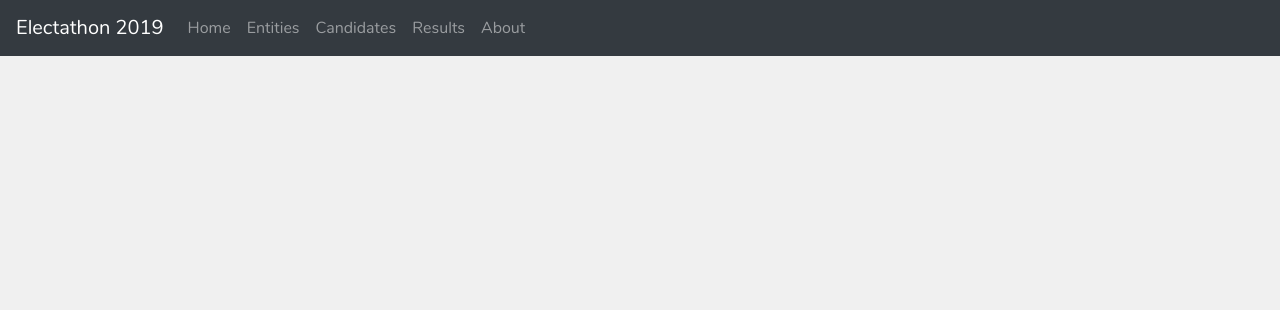
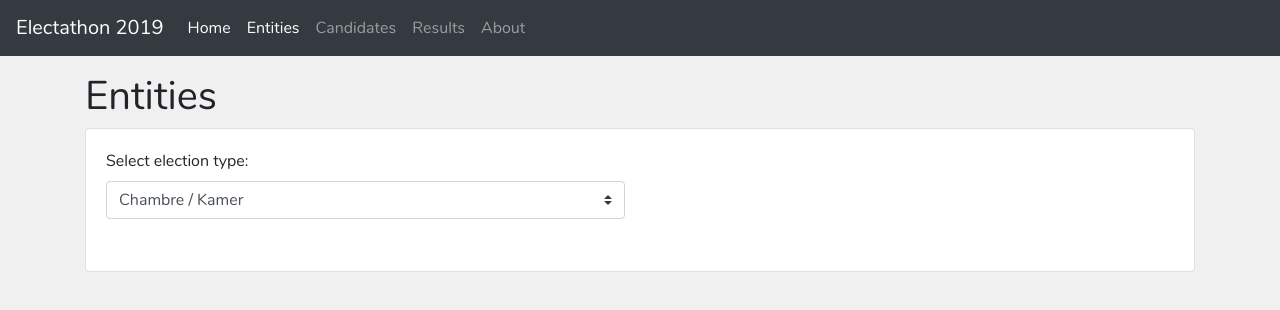
Before and after one commit to Thib-G/electathon19-app, a Vue app: page /#/entities/CK in a window 1280 px wide. Before the commit this address led to /#/detail-results. Shown: the top 310 px of the page. Built offline with nearby package versions, Linux system fonts and the light colour scheme; no server answers.

Commit message:
Add url params for entities and results

```diff
--- a/src/App.vue
+++ b/src/App.vue
@@ -4,9 +4,7 @@
     <b-container>
       <b-row class="mt-3">
         <b-col>
-          <keep-alive>
-            <router-view />
-          </keep-alive>
+          <router-view />
         </b-col>
       </b-row>
     </b-container>
--- a/src/components/navbar/NavbarComponent.vue
+++ b/src/components/navbar/NavbarComponent.vue
@@ -7,14 +7,23 @@
     <b-collapse id="nav-collapse" is-nav>
       <b-navbar-nav>
         <b-nav-item
-          v-for="r in $router.options.routes"
+          v-for="r in navRoutes"
           :key="r.name"
           :to="r.path"
-          active-class="active"
-          exact>
+          active-class="active">
           {{ r.meta.longName }}
         </b-nav-item>
       </b-navbar-nav>
     </b-collapse>
   </b-navbar>
 </template>
+
+<script>
+export default {
+  computed: {
+    navRoutes() {
+      return this.$router.options.routes.filter(r => r.meta.menu);
+    },
+  },
+};
+</script>
--- a/src/router.js
+++ b/src/router.js
@@ -19,9 +19,17 @@ export default new Router({
     },
     {
       path: '/entities',
+      redirect: '/entities/CK',
+      meta: {
+        menu: true,
+        longName: 'Entities',
+      },
+    },
+    {
+      path: '/entities/:id',
       name: 'entities',
       meta: {
-        menu: true,
+        menu: false,
         longName: 'Entities',
       },
       component: () => import(/* webpackChunkName: "entities" */ './views/Entities.vue'),
@@ -37,9 +45,17 @@ export default new Router({
     },
     {
       path: '/results',
+      redirect: '/results/CK',
+      meta: {
+        menu: true,
+        longName: 'Results',
+      },
+    },
+    {
+      path: '/results/:id',
       name: 'results',
       meta: {
-        menu: true,
+        menu: false,
         longName: 'Results',
       },
       component: () => import(/* webpackChunkName: "results" */ './views/Results.vue'),
--- a/src/views/Entities.vue
+++ b/src/views/Entities.vue
@@ -10,7 +10,6 @@
             label-for="input-1"
           >
             <b-form-select
-              @change="getEntities"
               id="input-1"
               v-model="selected"
               :options="options"
@@ -36,12 +35,27 @@ export default {
   data() {
     return {
       electathonService: ElectathonService,
-      selected: null,
       options: ElectathonService.types,
       entitiesObj: null,
     };
   },
+  mounted() {
+    this.getEntities();
+  },
+  watch: {
+    selected() {
+      this.getEntities();
+    },
+  },
   computed: {
+    selected: {
+      get() {
+        return this.$route.params.id;
+      },
+      set(newVal) {
+        this.$router.push(`/entities/${newVal}`);
+      },
+    },
     entities() {
       if (!this.entitiesObj) {
         return [];
--- a/src/views/Results.vue
+++ b/src/views/Results.vue
@@ -10,7 +10,6 @@
             label-for="input-1"
           >
             <b-form-select
-              @change="getResults"
               id="input-1"
               v-model="selected"
               :options="options"
@@ -65,24 +64,39 @@ export default {
   data() {
     return {
       electathonService: ElectathonService,
-      selected: null,
       options: ElectathonService.types,
       resultsObj: null,
       isTest: false,
       loading: false,
     };
   },
+  mounted() {
+    this.getResults();
+  },
+  watch: {
+    selected() {
+      this.getResults();
+    },
+  },
   computed: {
+    selected: {
+      get() {
+        return this.$route.params.id;
+      },
+      set(newVal) {
+        this.$router.push(`/results/${newVal}`);
+      },
+    },
     results() {
       if (!this.resultsObj) {
         return [];
       }
       return Object.keys(this.resultsObj)
+        .filter(k => Number.isInteger(+k) && k !== '')
         .map(k => ({
           key: k,
           value: this.resultsObj[k],
-        }))
-        .filter(d => d.key !== 'count' && d.key !== '' && d.key !== 'date' && d.key !== 'time');
+        }));
     },
     resultsNested() {
       return d3.nest()
```
